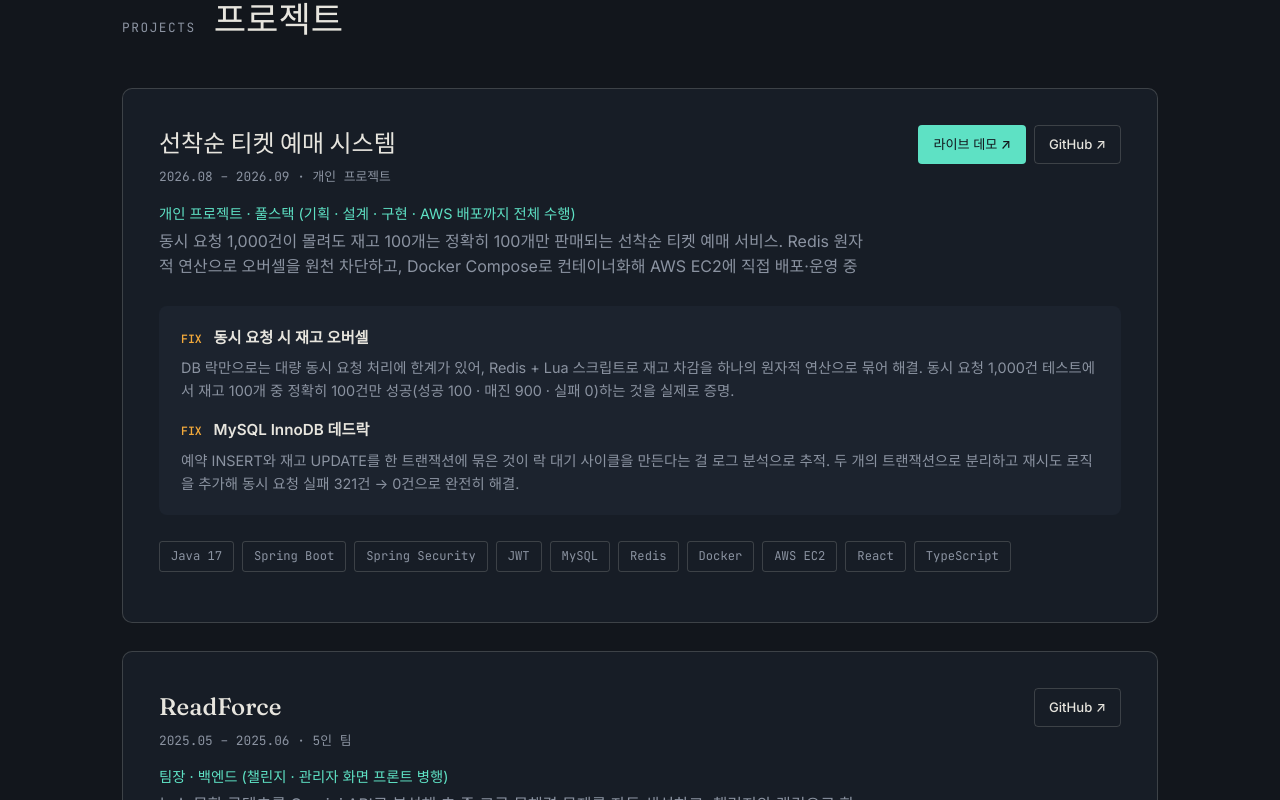
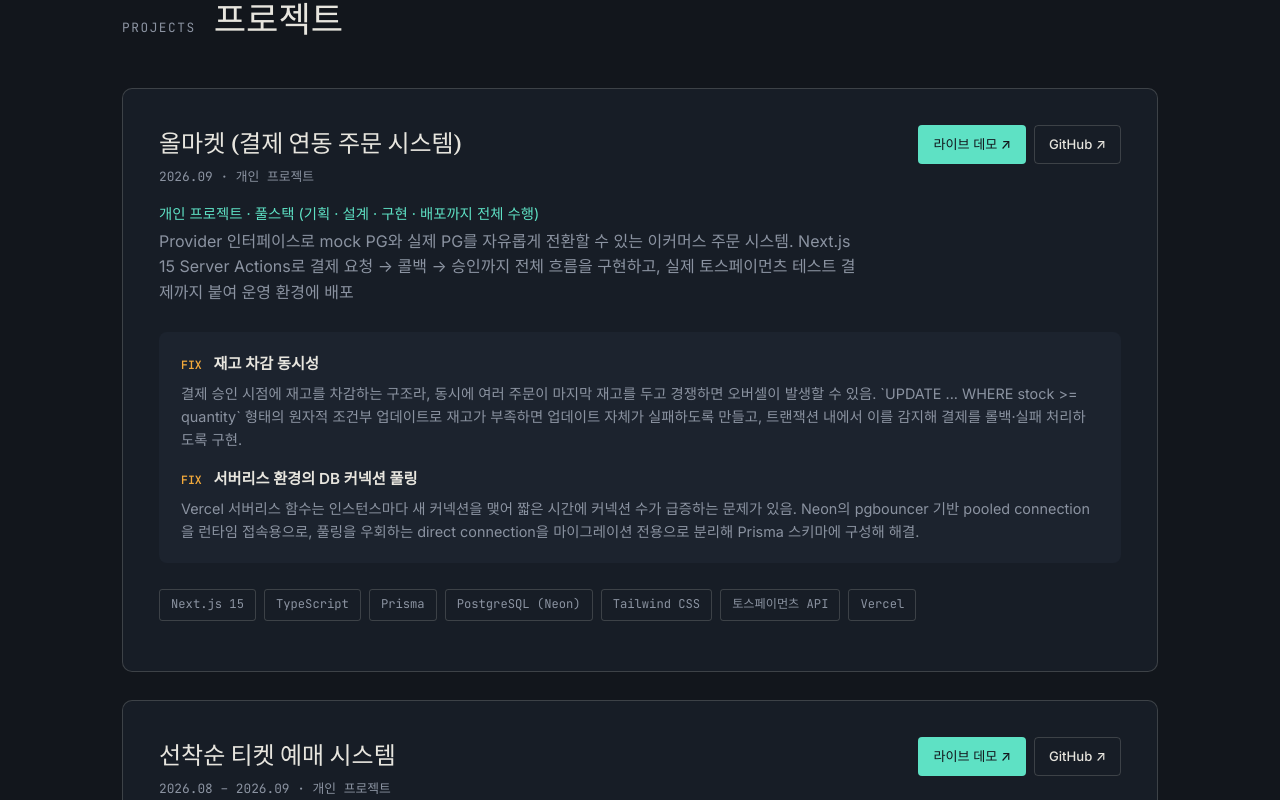
Before and after one commit to LeeHaNeal/my-portfolio, a React (Create React App) app: page / in a window 1280 px wide. Shown: the part 1960-2760 px from the top of the page. Built offline with nearby package versions, Linux system fonts and the light colour scheme.

Commit message:
feat: 올마켓(결제 연동 주문 시스템) 프로젝트 추가

```diff
--- a/src/components/Projects.js
+++ b/src/components/Projects.js
@@ -1,6 +1,30 @@
 import React from "react";
 
 const PROJECTS = [
+  {
+    name: "올마켓 (결제 연동 주문 시스템)",
+    period: "2026.09",
+    role: "개인 프로젝트 · 풀스택 (기획 · 설계 · 구현 · 배포까지 전체 수행)",
+    team: "개인 프로젝트",
+    summary:
+      "Provider 인터페이스로 mock PG와 실제 PG를 자유롭게 전환할 수 있는 이커머스 주문 시스템. Next.js 15 Server Actions로 결제 요청 → 콜백 → 승인까지 전체 흐름을 구현하고, 실제 토스페이먼츠 테스트 결제까지 붙여 운영 환경에 배포",
+    problems: [
+      {
+        title: "재고 차감 동시성",
+        detail:
+          "결제 승인 시점에 재고를 차감하는 구조라, 동시에 여러 주문이 마지막 재고를 두고 경쟁하면 오버셀이 발생할 수 있음. `UPDATE ... WHERE stock >= quantity` 형태의 원자적 조건부 업데이트로 재고가 부족하면 업데이트 자체가 실패하도록 만들고, 트랜잭션 내에서 이를 감지해 결제를 롤백·실패 처리하도록 구현.",
+      },
+      {
+        title: "서버리스 환경의 DB 커넥션 풀링",
+        detail:
+          "Vercel 서버리스 함수는 인스턴스마다 새 커넥션을 맺어 짧은 시간에 커넥션 수가 급증하는 문제가 있음. Neon의 pgbouncer 기반 pooled connection을 런타임 접속용으로, 풀링을 우회하는 direct connection을 마이그레이션 전용으로 분리해 Prisma 스키마에 구성해 해결.",
+      },
+    ],
+    stack: ["Next.js 15", "TypeScript", "Prisma", "PostgreSQL (Neon)", "Tailwind CSS", "토스페이먼츠 API", "Vercel"],
+    github: "https://github.com/LeeHaNeal/order-system",
+    demo: "https://ohmarket-store.vercel.app",
+    note: null,
+  },
   {
     name: "선착순 티켓 예매 시스템",
     period: "2026.08 – 2026.09",
```
